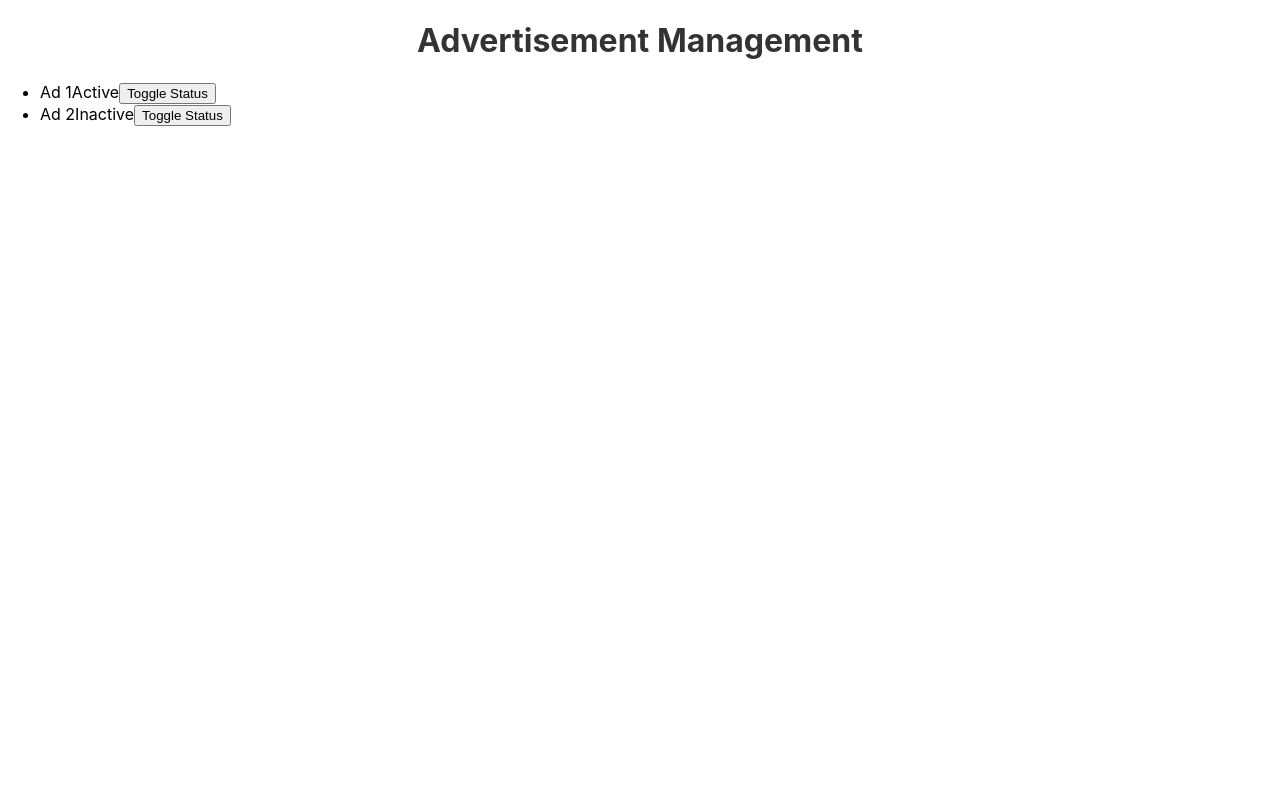
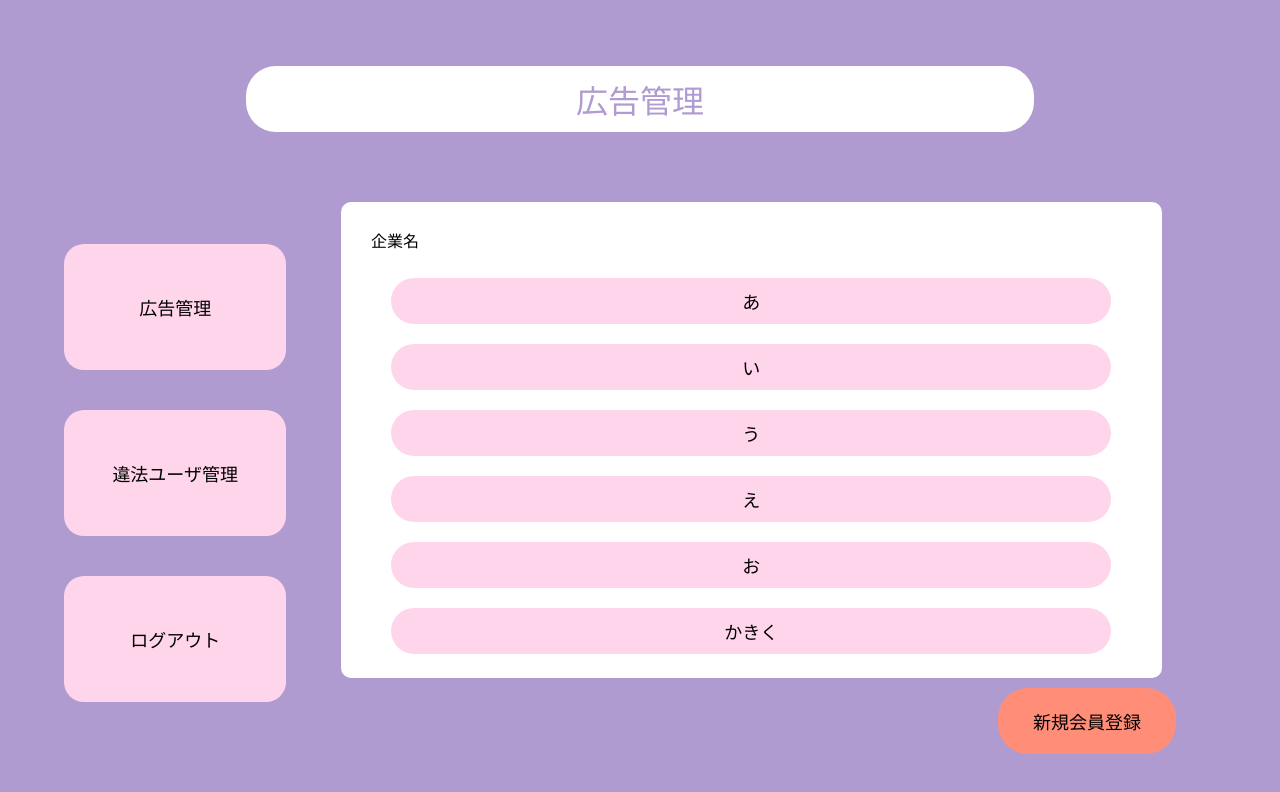
Before and after one commit to Yuha1022/Programing, a React (Create React App) app in the folder React/: page / in a window 1280 px wide. Shown: the top 792 px of the page. Built offline with nearby package versions, Linux system fonts and the light colour scheme.

Commit message:
広告管理画面完成

```diff
--- a/React/src/App.js
+++ b/React/src/App.js
@@ -2,17 +2,17 @@ import React from 'react';
 import { BrowserRouter as Router, Routes, Route } from 'react-router-dom';
 import AdmiLoginPage from './admi_login/admi_login'; // ログインページ
 import AdmiTopPage from './admi_top/admi_top'; // トップページ
-import AdManagementPage from './admi_advertisement/admi_advertisement'; // 広告管理画面
+import AdmiAdvertisementPage from './admi_advertisement/admi_advertisement'; // 広告管理画面
 
 function App() {
   return (
     <Router>
       <div className="App">
         <Routes>
-        <Route path="/" element={<AdManagementPage/>} /> {/* 初期表示でログインページ */}
+        <Route path="/" element={<AdmiAdvertisementPage/>} /> {/* 初期表示でログインページ */}
           <Route path="/admi_login" element={<AdmiLoginPage/>} /> {/* ログインページ */}
           <Route path="/admi_top" element={<AdmiTopPage/>} /> {/* ログインページ */}
-          <Route path="/admi_top" element={<AdManagementPage/>} /> {/* 広告管理画面 */}
+          <Route path="/admi_advertisement" element={<AdmiAdvertisementPage/>} /> {/* 広告管理画面 */}
         </Routes>
       </div>
     </Router>
--- a/React/src/admi_advertisement/admi_advertisement.js
+++ b/React/src/admi_advertisement/admi_advertisement.js
@@ -1,37 +1,181 @@
 // 管理者の広告管理画面
-import React, { useState } from 'react';
-import './admi_advertisement.module.css';
+import React, { useState } from 'react';  // React、モーダル用
+import { useNavigate } from 'react-router-dom'; // ページ遷移用
+import styles from './admi_advertisement.module.css'; // CSSモジュール
 
-const AdManagementPage = () => {
-  const [ads, setAds] = useState([
-    { id: 1, title: 'Ad 1', status: 'Active' },
-    { id: 2, title: 'Ad 2', status: 'Inactive' },
-  ]);
+const AdmiAdvertisementPage = () => {
+  const navigate = useNavigate(); // ページ遷移用
 
-  const toggleStatus = (id) => {
-    setAds((prevAds) =>
-      prevAds.map((ad) =>
-        ad.id === id ? { ...ad, status: ad.status === 'Active' ? 'Inactive' : 'Active' } : ad
-      )
-    );
+  const [isModalVisible, setIsModalVisible] = useState(false); // モーダルの表示状態
+
+  const handleAdvertisement = () => { // 「広告管理」ボタン押下
+    navigate('/admi_advertisement'); // 広告管理画面に移動
+  };
+
+  const handleIllegal = () => { // 「違法ユーザ管理」ボタン押下
+    navigate('/admi_illegal'); // 違法ユーザ管理に移動
+  };
+
+  const handleLogout = () => { // 「ログアウト」ボタン押下
+    setIsModalVisible(true); // モーダルを表示
+  };
+
+  const handleOk = () => { // モーダルの「はい」ボタン押下
+    navigate('/admi_login'); // トップページに移動
+  };
+
+  const handleNo = () => { // モーダルの「いいえ」ボタン押下
+    setIsModalVisible(false); // モーダルを非表示
+  };
+
+  const handleCompany = () => { //「企業名」ボタン押下
+    navigate('/company'); // 広告詳細に移動
+  };
+
+  const handleRegister = () => { //「新規登録」ボタン押下
+    navigate('/admi_advertisement-new'); // 新規会員登録画面に移動
   };
 
   return (
-    <div className="ad-management-page">
-      <h1>Advertisement Management</h1>
-      <ul className="ad-list">
-        {ads.map((ad) => (
-          <li key={ad.id} className="ad-item">
-            <span className="ad-title">{ad.title}</span>
-            <span className={`ad-status ${ad.status.toLowerCase()}`}>{ad.status}</span>
-            <button className="toggle-button" onClick={() => toggleStatus(ad.id)}>
-              Toggle Status
-            </button>
-          </li>
-        ))}
-      </ul>
+    <div className={styles.body}>
+      <div className={styles.title}>広告管理</div>
+
+      <div className={styles.main}>
+
+        <div className={styles.menu}>
+          <button // 「広告管理」ボタン
+            className={styles.advertisementButton}
+            type="button"
+            onClick={handleAdvertisement}
+          >
+            広告管理
+          </button>
+
+          <button // 「違法ユーザ管理」ボタン
+            className={styles.illegalButton}
+            type="button"
+            onClick={handleIllegal}
+          >
+            違法ユーザ管理
+          </button>
+
+          <button // 「違法ユーザ管理」ボタン
+            className={styles.logoutButton}
+            type="button"
+            onClick={handleLogout}
+          >
+            ログアウト
+          </button>
+        </div>
+
+        <div className={styles.right}>
+          <div className={styles.white}>
+            <p className={styles.name}>企業名</p>
+            <div className={styles.company}>
+              <button // 「企業」ボタン
+                className={styles.companyButton}
+                type="button"
+                onClick={handleCompany}
+              >
+                あ
+              </button>
+
+              <button // 「企業」ボタン
+                className={styles.companyButton}
+                type="button"
+                onClick={handleCompany}
+              >
+                い
+              </button>
+
+              <button // 「企業」ボタン
+                className={styles.companyButton}
+                type="button"
+                onClick={handleCompany}
+              >
+                う
+              </button>
+
+              <button // 「企業」ボタン
+                className={styles.companyButton}
+                type="button"
+                onClick={handleCompany}
+              >
+                え
+              </button>
+
+              <button // 「企業」ボタン
+                className={styles.companyButton}
+                type="button"
+                onClick={handleCompany}
+              >
+                お
+              </button>
+
+              <button // 「企業」ボタン
+                className={styles.companyButton}
+                type="button"
+                onClick={handleCompany}
+              >
+                かきく
+              </button>
+
+              <button // 「企業」ボタン
+                className={styles.companyButton}
+                type="button"
+                onClick={handleCompany}
+              >
+                き
+              </button>
+
+              <button // 「企業」ボタン
+                className={styles.companyButton}
+                type="button"
+                onClick={handleCompany}
+              >
+                くあああああああああああああああああああああああああああああああああああああああああああああああ
+              </button>
+            </div>
+          </div>
+
+          <button
+          type="button" //「新規登録」ボタン
+          onClick={handleRegister}
+          className={styles.registerButton}
+        >
+          新規会員登録
+        </button>
+        </div>
+
+      </div>
+
+      {/* モーダル */}
+      {isModalVisible && ( //isModalVisibleがTrueのとき表示
+        <div className={styles.modal}>
+          <div className={styles.content}>
+            <p className={styles.logout}>ログアウトしますか？</p>
+            <div className={styles.buttons}>
+              <button
+                className={styles.okButton}
+                type="button"
+                onClick={handleOk}
+              >
+                はい
+              </button>
+              <button
+                className={styles.noButton}
+                type="button"
+                onClick={handleNo}>
+                いいえ
+              </button>
+            </div>
+          </div>
+        </div>
+      )}
+
+
     </div>
   );
 };
 
-export default AdManagementPage;
+export default AdmiAdvertisementPage;
--- a/React/src/admi_advertisement/admi_advertisement.module.css
+++ b/React/src/admi_advertisement/admi_advertisement.module.css
@@ -1,60 +1,175 @@
-.ad-management-page {
-    font-family: Arial, sans-serif;
-    padding: 20px;
+.body {
+  min-height: 100vh; /* 高さ指定 */
+  text-align: center; /* 中央揃え */
+  font-size: medium; /* 文字の大きさ */
+  background: #b09bd1; /* 背景色 */
+  display: flex;
+  flex-flow: column; /* 縦並び */
+  align-items: center; /* 上下中央寄せ */
+  justify-content: center; /* 左右中央寄せ */
 }
 
-  h1 {
-    text-align: center;
-    color: #333;
+.title {
+  width: 60%; /* 幅指定 */
+  font-size: xx-large; /* 文字の大きさ */
+  border-radius: 30px; /* 丸み */
+  color: #b09bd1; /* 文字の色 */
+  background: #fff; /* 背景色 */
+  padding: 10px 10px; /* 上下左右の余白(内側) */
+  margin: 40px; /* 上下左右の余白(外側) */
 }
 
-  .ad-list {
-    list-style-type: none;
-    padding: 0;
+.main {
+  width: 90%; /* 幅指定 */
+  display: flex;
+  justify-content: space-between; /* 横並び */
 }
 
-  .ad-item {
+.menu {
+  flex: 1; /* 比率 */
   display: flex;
-    justify-content: space-between;
-    align-items: center;
-    padding: 10px;
-    border: 1px solid #ddd;
-    margin: 10px 0;
-    border-radius: 5px;
-    background-color: #f9f9f9;
+  flex-flow: column; /* 縦並び */
+  align-items: center; /* 上下中央寄せ */
+  justify-content: center; /* 左右中央寄せ */
 }
 
-  .ad-title {
-    font-weight: bold;
-    color: #555;
+.advertisementButton, .illegalButton, .logoutButton {
+  width: 100%; /* 幅指定 */
+  font-size: large; /* 文字の大きさ */
+  border: none; /* 枠線 */
+  border-radius: 20px; /* 丸み */
+  color: #000; /* 文字の色 */
+  background: #FFD5EC; /* 背景色 */
+  padding: 50px 30px; /* 上下左右の余白(内側) */
+  margin: 20px auto; /* 上下左右の余白(外側) */
+  cursor: pointer; /* カーソル変更 */
 }
 
-  .ad-status {
-    padding: 5px 10px;
-    border-radius: 3px;
-    font-size: 0.9rem;
+.advertisementButton:hover, .illegalButton:hover, .logoutButton:hover {
+  background: #ff99cc; /* 背景色 */
 }
 
-  .ad-status.active {
-    color: #fff;
-    background-color: #4caf50;
+.right {
+  flex: 4; /* 比率 */
+  padding: 20px; /* 上下左右の余白(内側) */
+  display: flex;
+  flex-flow: column; /* 縦並び */
+  align-items: center; /* 上下中央寄せ */
 }
 
-  .ad-status.inactive {
-    color: #fff;
-    background-color: #f44336;
+.white {
+  width: 90%;
+  border-radius: 10px; /* 丸み */
+  background: #fff; /* 背景色 */
+  padding: 10px; /* 上下左右の余白(内側) */
+  margin: 10px; /* 上下左右の余白(外側) */
+  display: flex;
+  flex-flow: column; /* 縦並び */
+  align-items: center; /* 上下中央寄せ */
 }
 
-  .toggle-button {
-    padding: 5px 10px;
-    border: none;
-    border-radius: 3px;
-    background-color: #007bff;
-    color: #fff;
-    cursor: pointer;
-    font-size: 0.9rem;
+.name {
+  margin-left: 20px; /* 左の余白(外側) */
+  margin-right: auto; /* 右の余白(外側) */
 }
 
-  .toggle-button:hover {
-    background-color: #0056b3;
+.company{
+  max-height: 400px; /* 最大高さを設定 */
+  overflow-y: auto; /* 縦方向にスクロール可能に */
 }
+
+.companyButton{
+  width: 90%; /* 幅指定 */
+  font-size: large; /* 文字の大きさ */
+  border: none; /* 枠線 */
+  border-radius: 30px; /* 丸み */
+  color: #000; /* 文字の色 */
+  background: #FFD5EC; /* 背景色 */
+  padding: 10px; /* 上下左右の余白(内側) */
+  margin: 10px; /* 上下左右の余白(外側) */
+  cursor: pointer; /* カーソル変更 */
+}
+
+.companyButton:hover {
+  background: #ff99cc; /* 背景色 */
+}
+
+.registerButton {
+  width: 20%;
+  font-size: large; /* 文字の大きさ */
+  border: none; /* 枠線 */
+  border-radius: 30px; /* 丸み */
+  color: #000; /* 文字の色 */
+  background: #ff8d78; /* 背景色 */
+  padding: 20px 30px; /* 上下左右の余白(内側) */
+  margin-left: auto; /* 左の余白(外側) */
+  margin-right: 20px; /* 右の余白(外側) */
+  cursor: pointer; /* カーソル変更 */
+}
+
+.registerButton:hover {
+  background: #ff7d66; /* 背景色 */
+}
+
+/* モーダル */
+.modal {
+  height: 100%; /* 高さ指定 */
+  width: 100%; /* 幅指定 */
+  top: 50%; left: 50%; /* 上から50%左から50% */
+  position: fixed; /* 要素の位置固定 */
+  transform: translate(-50%, -50%); /* 中央に配置 */
+  background: rgba(0, 0, 0, 0.5); /* 背景色 */
+  display: flex;
+  flex-direction: column; /* 縦並び */
+  align-items: center; /* 上下中央寄せ */
+  justify-content: center; /* 左右中央寄せ */
+}
+
+.content {
+  width: 60%; /* 幅指定 */
+  border-radius: 20px; /* 丸み */
+  background: #fff; /* 背景色 */
+  padding: 60px; /* 上下左右の余白(内側) */
+}
+
+.logout {
+  font-size: xx-large; /* 文字の大きさ */
+  margin: 20px; /* 上下左右の余白(外側) */
+}
+
+.buttons {
+  display: flex;
+  justify-content: space-between; /* 横並び */
+}
+
+.okButton {
+  height: 100px; /* 高さ指定 */
+  width: 50%; /* 幅指定 */
+  font-size: large; /* 文字の大きさ */
+  border: none; /* 枠線 */
+  border-radius: 30px; /* 丸み */
+  color: #000; /* 文字の色 */
+  background: #ff9999; /* 背景色 */
+  margin:  30px; /* 上下左右の余白(外側) */
+  cursor: pointer; /* カーソル変更 */
+}
+
+.okButton:hover {
+  background: #ff6666; /* 背景色 */
+}
+
+.noButton {
+  height: 100px; /* 高さ指定 */
+  width: 50%; /* 幅指定 */
+  font-size: large; /* 文字の大きさ */
+  border: none; /* 枠線 */
+  border-radius: 30px; /* 丸み */
+  color: #000; /* 文字の色 */
+  background: #99ccff; /* 背景色 */
+  margin:  30px; /* 上下左右の余白(外側) */
+  cursor: pointer; /* カーソル変更 */
+}
+
+.noButton:hover {
+  background: #66b2ff; /* 背景色 */
+}
```
Lines whose indentation alone changed are shown as unchanged.
